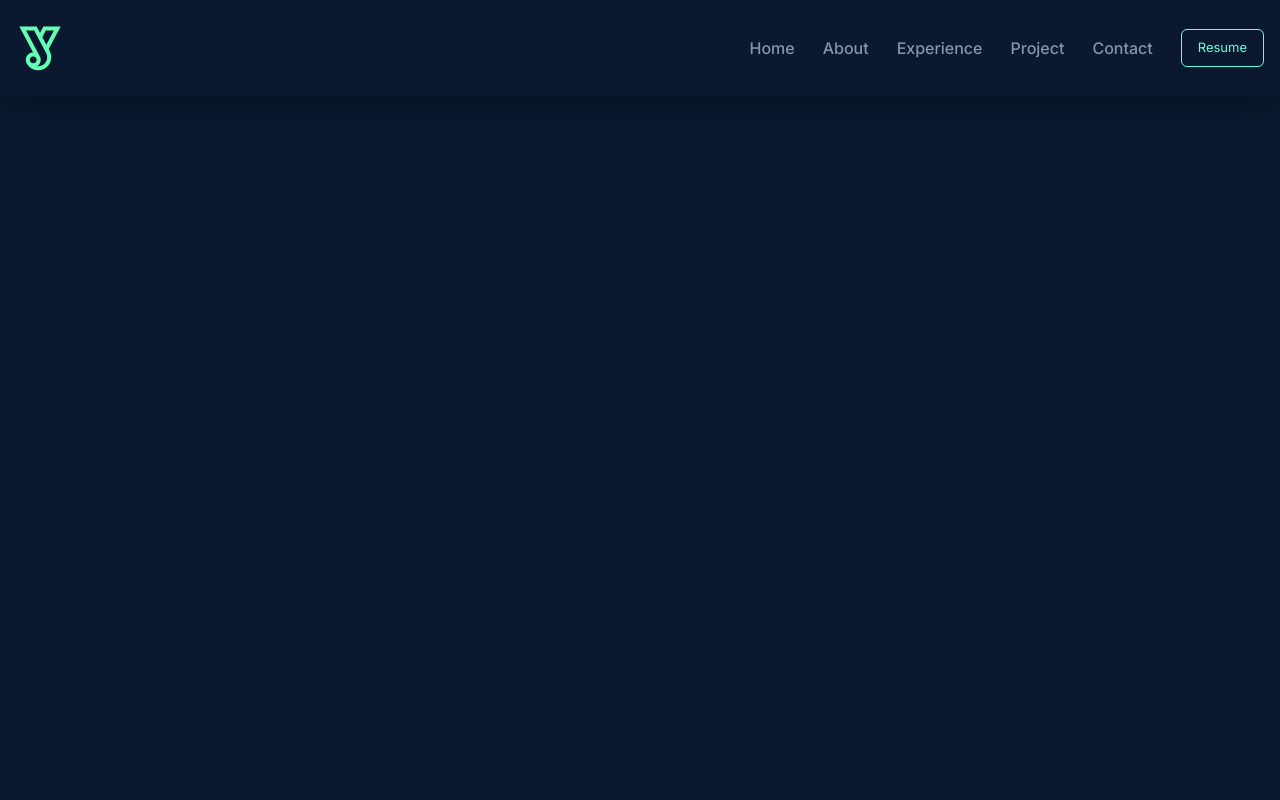
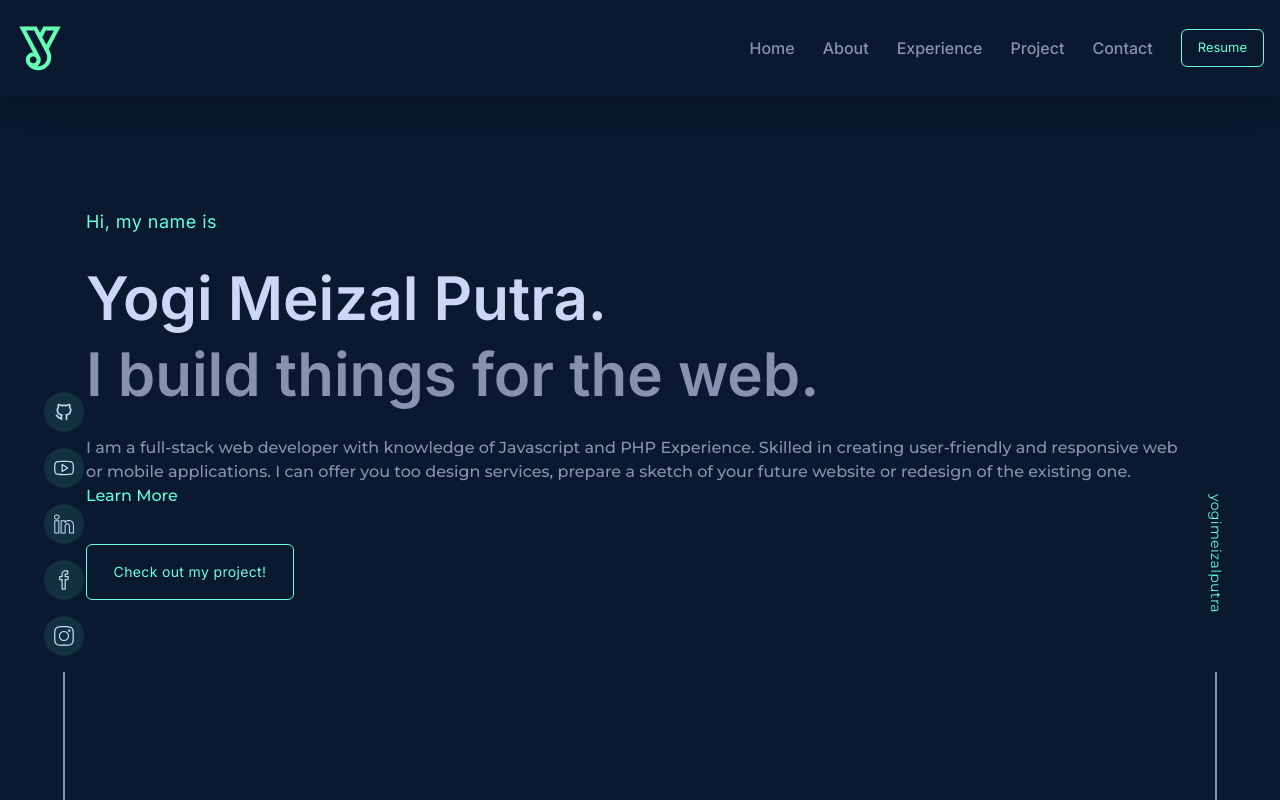
Before and after one commit to yogimp/Portfolio, a Next.js app: page / in a window 1280 px wide. Built offline with nearby package versions, Linux system fonts and the light colour scheme.

Commit message:
Adding Home

```diff
--- a/package.json
+++ b/package.json
@@ -20,6 +20,7 @@
     "postcss": "8.4.27",
     "react": "18.2.0",
     "react-dom": "18.2.0",
+    "react-icons": "^4.10.1",
     "tailwindcss": "3.3.3",
     "typescript": "5.1.6"
   },
--- a/src/app/page.tsx
+++ b/src/app/page.tsx
@@ -1,10 +1,27 @@
+'use client'
+
 import Navbar from '@/components/Navbar'
 import './globals.css'
+import LeftSide from '@/components/LeftSide'
+import RightSide from '@/components/RightSide'
+import { motion } from 'framer-motion'
+import Banner from '@/components/Banner'
 
 export default function Home() {
   return (
     <main className='width-full h-screen bg-bodyColor font-bodyFont text-textLight overflow-x-hidden overflow-y-scroll'>
       <Navbar />
+      <div className='w-ful h-[88vh] xl:flex items-center gap-20 justify-between'>
+        <motion.div initial={{ opacity: 0 }} animate={{ opacity: 1 }} transition={{ delay: 1.5 }} className='hidden xl:inline-flex w-32 h-full fixed left-0 bottom-0'>
+          <LeftSide />
+        </motion.div>
+        <div className='h-[88vh] w-full mx-auto p-4'>
+          <Banner />
+        </div>
+        <motion.div initial={{ opacity: 0 }} animate={{ opacity: 1 }} transition={{ delay: 1.5 }} className='hidden xl:inline-flex w-32 h-full fixed right-0 bottom-0'>
+          <RightSide />
+        </motion.div>
+      </div>
     </main>
   )
 }
--- /dev/null
+++ b/src/components/Banner.tsx
@@ -0,0 +1,29 @@
+import { motion } from 'framer-motion'
+
+const Banner = () => {
+    return (
+        <section id='home' className='max-w-contentContainer mx-auto py-10 mdl:py-24 px-10 flex flex-col gap-4
+        lgl:gap-8 xl:px-4'>
+            <motion.h3 initial={{ y: 10, opacity: 0 }} animate={{ y: 0, opacity: 1 }} transition={{ duration: 0.5, delay: 0.6 }} className='text-lg font-titleFont tracking-wide text-textGreen'>
+                Hi, my name is
+            </motion.h3>
+            <motion.h1 initial={{ y: 10, opacity: 0 }} animate={{ y: 0, opacity: 1 }} transition={{ duration: 0.5, delay: 0.7 }} className='text-4xl lgl:text-6xl font-titleFont font-semibold flex flex-col'>
+                Yogi Meizal Putra. <span className='text-textDark mt-2 lgl:mt-4'>I build things for the web.</span>
+            </motion.h1>
+            <motion.p initial={{ y: 10, opacity: 0 }} animate={{ y: 0, opacity: 1 }} transition={{ duration: 0.5, delay: 0.8 }} className='text-base md:max-2-[650px] text-textDark font-medium'>
+                I am a full-stack web developer with knowledge of Javascript and PHP Experience. Skilled in creating user-friendly and responsive web or mobile applications. I can offer you too design services, prepare a sketch of your future website or redesign of the existing one.{" "}
+                <a href="" target='_blank'>
+                    <span className='text-textGreen inline-flex relative cursor-pointer h-7 overflow-x-hidden group'>
+                        Learn More
+                        <span className='absolute w-full h-[1px] bg-textGreen left-0 bottom-1 -translate-x-[110%] group-hover:translate-x-0 transition-transform duration-500'></span>
+                    </span>
+                </a>
+            </motion.p>
+            <motion.button initial={{ y: 10, opacity: 0 }} animate={{ y: 0, opacity: 1 }} transition={{ duration: 0.5, delay: 0.9 }} className='w-52 h-14 text-sm font-titleFont border border-textGreen rounded-md text-textGreen tracking-wide hover:bg-hoverColor duration-300 '>
+                Check out my project!
+            </motion.button>
+        </section>
+    )
+}
+
+export default Banner
--- /dev/null
+++ b/src/components/LeftSide.tsx
@@ -0,0 +1,39 @@
+import { TbBrandGithub } from 'react-icons/tb'
+import { SlSocialYoutube, SlSocialLinkedin, SlSocialFacebook, SlSocialInstagram  } from 'react-icons/sl'
+
+const LeftSide = () => {
+    return (
+        <div className='w-full h-full flex flex-col items-center justify-end gap-4 text-textLight'>
+            <div className='flex flex-col gap-4'>
+                <a href="https://github.com/yogimp" target='_blank'>
+                    <span className='w-10 h-10 text-xl bg-hoverColor rounded-full inline-flex items-center justify-center hover:text-textGreen cursor-pointer hover:-translate-y-2 transition-all duration-300'>
+                        <TbBrandGithub />
+                    </span>
+                </a>
+                <a href="https://www.youtube.com/@skillmaster2200" target='_blank'>
+                    <span className='w-10 h-10 text-xl bg-hoverColor rounded-full inline-flex items-center justify-center hover:text-textGreen cursor-pointer hover:-translate-y-2 transition-all duration-300'>
+                        <SlSocialYoutube/>
+                    </span>
+                </a>
+                <a href="https://www.linkedin.com/in/yogi-meizal-putra/" target='_blank'>
+                    <span className='w-10 h-10 text-xl bg-hoverColor rounded-full inline-flex items-center justify-center hover:text-textGreen cursor-pointer hover:-translate-y-2 transition-all duration-300'>
+                        <SlSocialLinkedin />
+                    </span>
+                </a>
+                <a href="https://github.com/yogimp" target='_blank'>
+                    <span className='w-10 h-10 text-xl bg-hoverColor rounded-full inline-flex items-center justify-center hover:text-textGreen cursor-pointer hover:-translate-y-2 transition-all duration-300'>
+                        <SlSocialFacebook />
+                    </span>
+                </a>
+                <a href="https://www.instagram.com/yogimeizal/" target='_blank'>
+                    <span className='w-10 h-10 text-xl bg-hoverColor rounded-full inline-flex items-center justify-center hover:text-textGreen cursor-pointer hover:-translate-y-2 transition-all duration-300'>
+                        <SlSocialInstagram />
+                    </span>
+                </a>
+            </div>
+            <div className='w-[2px] h-32 bg-textDark'></div>
+        </div>
+    )
+}
+
+export default LeftSide
--- /dev/null
+++ b/src/components/RightSide.tsx
@@ -0,0 +1,14 @@
+import React from 'react'
+
+const RightSide = () => {
+    return (
+        <div className='w-full h-full flex flex-col items-center justify-end gap-6 text-textLight'>
+            <a href="yogimeizalputra@gmail.com">
+                <p className='text-sm rotate-90 w-72 tracking-wide text-textGreen'>yogimeizalputra</p>
+            </a>
+            <span className='w-[2px] h-32 bg-textDark inline-flex'></span>
+        </div>
+    )
+}
+
+export default RightSide
```
Also changed, not shown: 1 other file (tests, documents, lock files or other folders).
